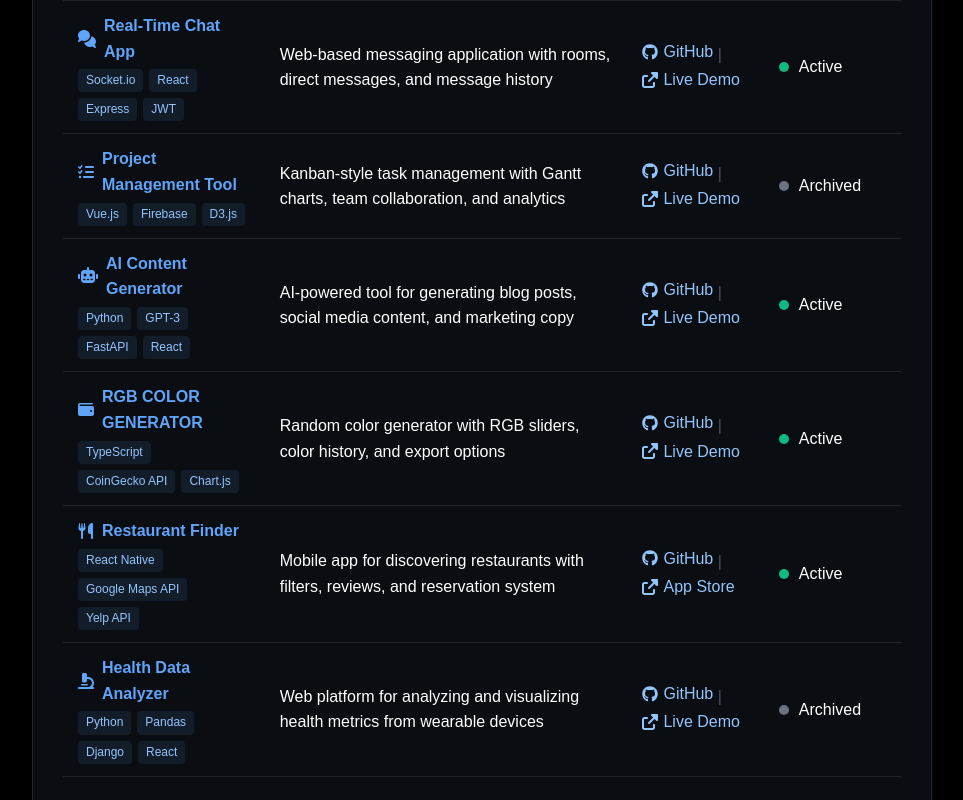
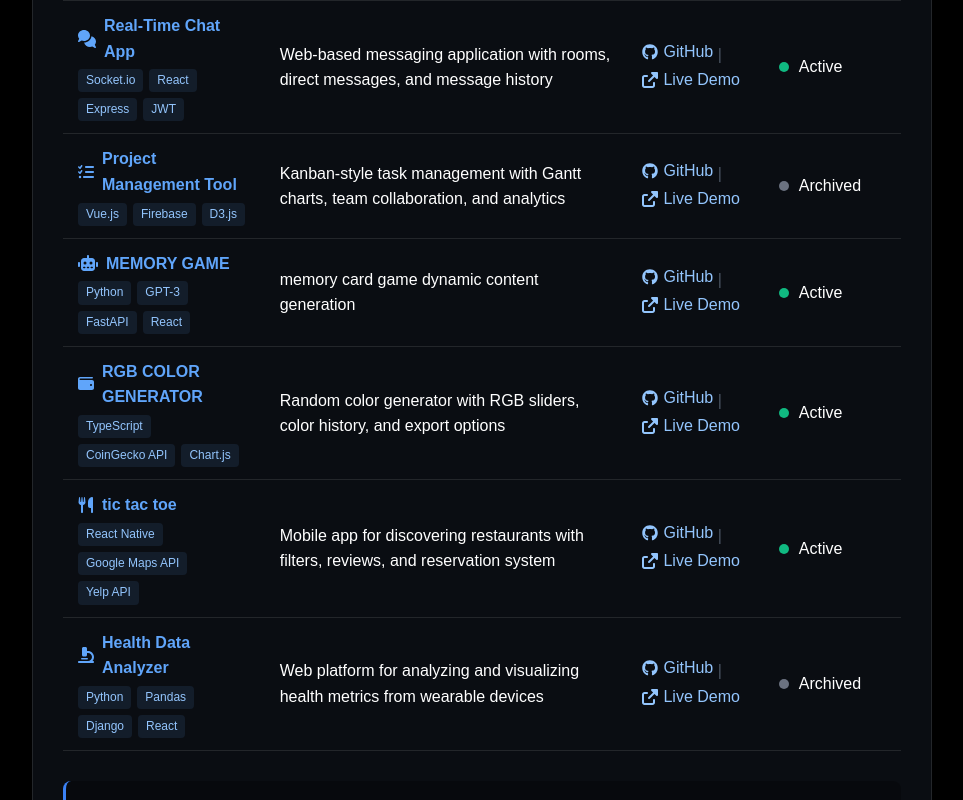
Before and after one commit to Rk06c/cxc, a React (Vite) app: page /all-project in a window 1280 px wide. Shown: the part 505-1305 px from the top of the page, without its empty margins (158-1121 px from the left). Built offline with nearby package versions, Linux system fonts and the light colour scheme.

Commit message:
all project compon add giturl 7

```diff
--- a/src/router/ProjectsPortfolio.jsx
+++ b/src/router/ProjectsPortfolio.jsx
@@ -230,12 +230,12 @@
     },
     {
       id: 5,
-      title: "AI Content Generator",
+      title: "MEMORY GAME",
       icon: faRobot,
-      description: "AI-powered tool for generating blog posts, social media content, and marketing copy",
+      description: " memory card game  dynamic content generation",
       technologies: ["Python", "GPT-3", "FastAPI", "React"],
-      githubUrl: "https://github.com/username/ai-content-generator",
-      liveUrl: "https://ai-demo.example.com",
+      githubUrl: "https://github.com/username/",
+      liveUrl: "https://memory-card-game-xi-three.vercel.app",
       status: "active"
     },
     {
@@ -245,17 +245,17 @@
       description: " Random color generator with RGB sliders, color history, and export options",
       technologies: ["TypeScript", "CoinGecko API", "Chart.js"],
       githubUrl: "https://github.com/Rk06c/rgb-generator",
-      liveUrl: "rgb-generator-two.vercel.app",
+      liveUrl: "https://rgb-generator-two.vercel.app",
       status: "active"
     },
     {
       id: 7,
-      title: "Restaurant Finder",
+      title: "tic tac toe",
       icon: faUtensils,
       description: "Mobile app for discovering restaurants with filters, reviews, and reservation system",
       technologies: ["React Native", "Google Maps API", "Yelp API"],
-      githubUrl: "https://github.com/username/restaurant-finder",
-      liveUrl: "https://apps.apple.com/demo",
+      githubUrl: "https://github.com/usernam/",
+      liveUrl: "https://tic-tac-toe-silk-seven.vercel.app",
       status: "active"
     },
     {
```
